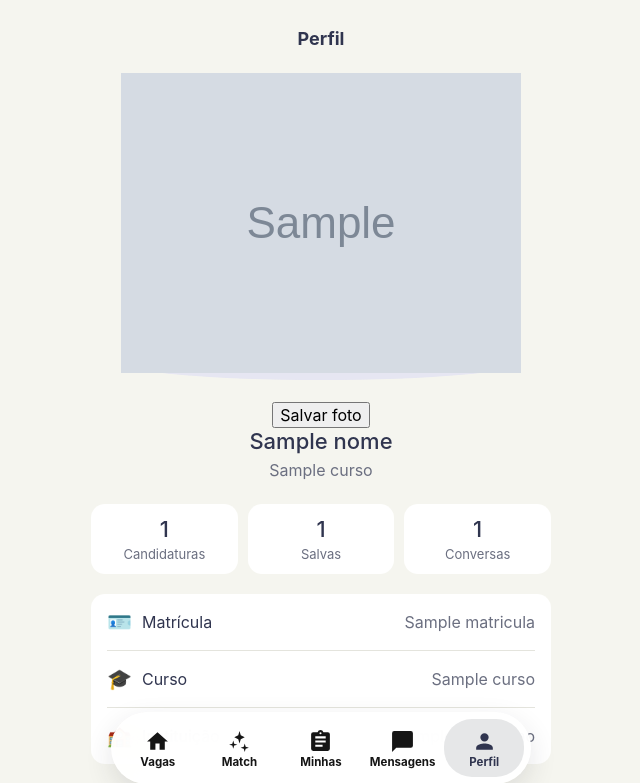
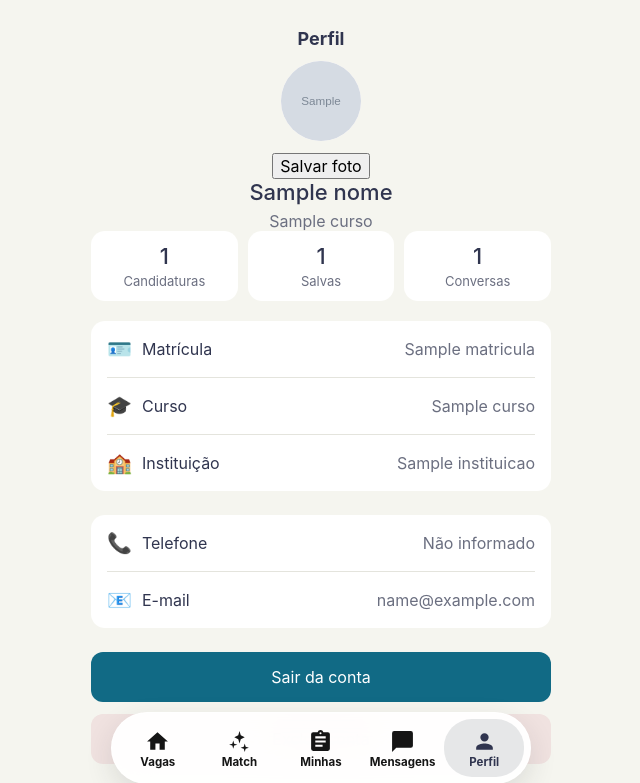
Before and after one commit to ifolk01/ENG4021-33D-DJANGO-repo, a Django app: template TIME5/Sprint 6/connectoproject/Connecto App/template/perfil.html in a window 1280 px wide. Shown: the top 783 px of the page, without its empty margins (319-959 px from the left). Run offline with Django 5.2, Linux system fonts and the light colour scheme; tables that the repository leaves empty hold one stand-in row (values such as "Sample post"); the template is opened without the code that fills it: values that come from a table or form of the project are taken from there, most other values are stand-ins (such as "Sample title", 1, 10 or a date in 2020); grey boxes marked "Sample" are stand-in pictures.

Commit message:
Refactor avatar styles and update identificacao class

```diff
--- a/TIME5/Sprint 6/connectoproject/Connecto App/static/perfil.css
+++ b/TIME5/Sprint 6/connectoproject/Connecto App/static/perfil.css
@@ -11,21 +11,39 @@ h1 {
   font-size: 18px;
 }
 
+
 /* Avatar, nome e curso */
-.identificacao {
-  text-align: center;
-  margin: 24px 0;
-}
-
 .avatar {
     width: 80px;
     height: 80px;
-  line-height: 80px;
     margin: 0 auto 12px auto;
     border-radius: 50%;
     background-color: #E6E6F2;
     color: #464B71;
     font-size: 30px;
+
+    display: flex;
+    align-items: center;
+    justify-content: center;
+
+    overflow: hidden;
+    cursor: pointer;
+}
+
+.avatar img {
+    display: block;
+    width: 80px;
+    height: 80px;
+    max-width: 100%;
+    max-height: 100%;
+    object-fit: cover;
+    border-radius: 50%;
+    flex-shrink: 0;
+}
+
+
+.identificacao {
+    text-align: center;
 }
 
 .identificacao h2 {
@@ -59,6 +77,7 @@ h1 {
   font-size: 22px;
   font-weight: 500;
 }
+
 
 .contador p {
   margin: 4px 0 0 0;
```
Lines whose indentation alone changed are shown as unchanged.
